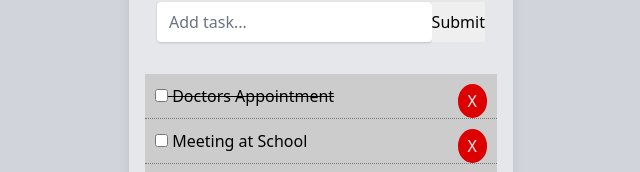
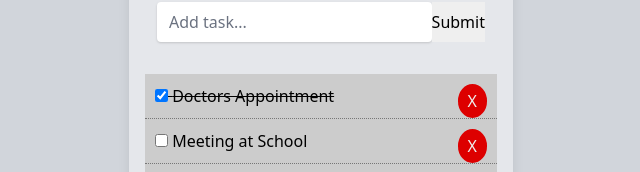
Before and after one commit to naruto4999/to-do-app, a React (Create React App) app: page / in a window 1280 px wide. Shown: the part 166-338 px from the top of the page, without its empty margins (319-959 px from the left). Built offline with nearby package versions, Linux system fonts and the light colour scheme.

Commit message:
TodoItem: Fix issue with checkbox not being checked for default tasks
Fixes an issue wherein, if a default task was completed, its checkbox would
not be checked.

```diff
--- a/src/components/TodoItem.js
+++ b/src/components/TodoItem.js
@@ -15,6 +15,8 @@ function TodoItem(props) {
       <p>
         <input
           type="checkbox"
+          checked={props.todo.completed}
+          value={props.todo.completed}
           onChange={() => props.markComplete(props.todo.id)}
         />
         &nbsp;
```
